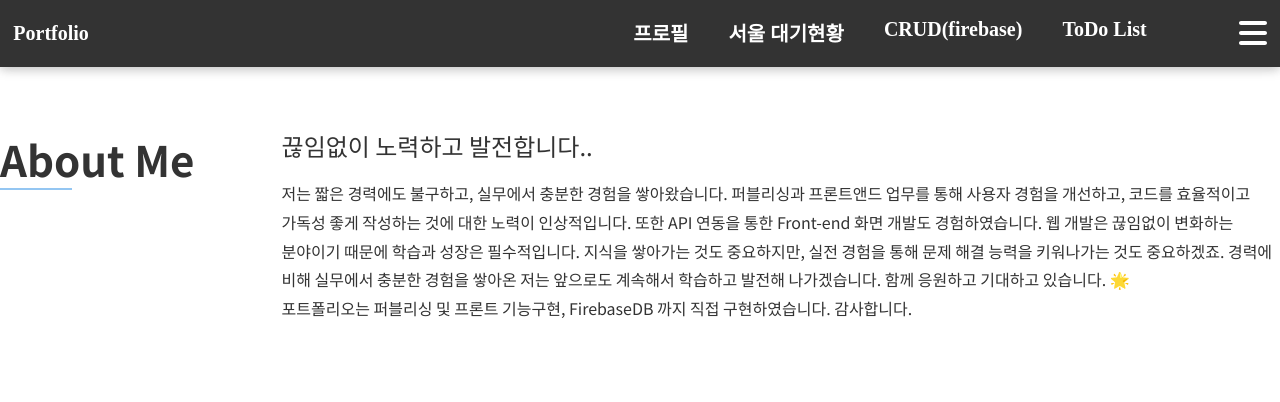
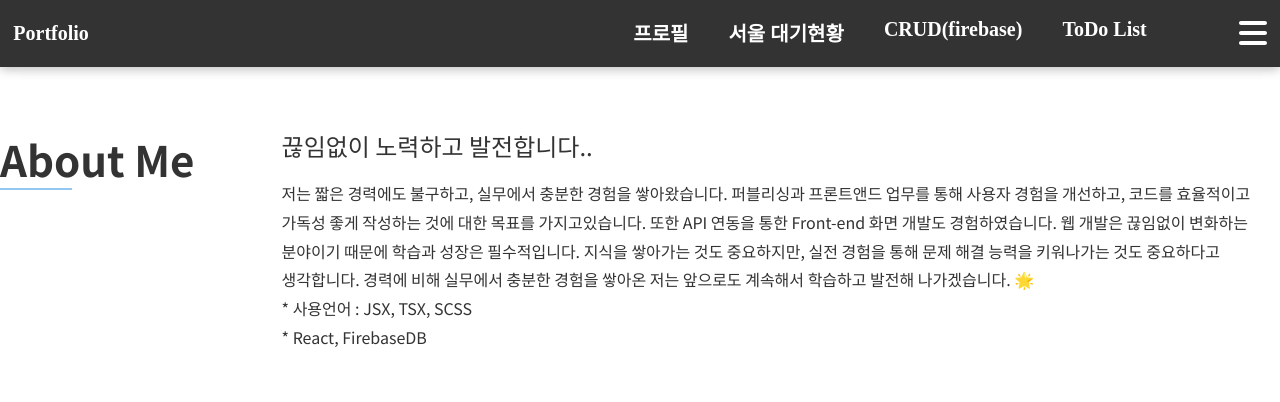
Before and after one commit to yuhyeoc/reactApp, a React app: page / in a window 1280 px wide. Shown: the top 402 px of the page. Built offline with nearby package versions, Linux system fonts and the light colour scheme.

Commit message:
프로필수정

```diff
--- a/src/component/section/profile.jsx
+++ b/src/component/section/profile.jsx
@@ -20,15 +20,15 @@ export default function Profile() {
             <p>
               저는 짧은 경력에도 불구하고, 실무에서 충분한 경험을 쌓아왔습니다.
               퍼블리싱과 프론트앤드 업무를 통해 사용자 경험을 개선하고, 코드를
-              효율적이고 가독성 좋게 작성하는 것에 대한 노력이 인상적입니다.
+              효율적이고 가독성 좋게 작성하는 것에 대한 목표를 가지고있습니다.
               또한 API 연동을 통한 Front-end 화면 개발도 경험하였습니다. 웹
               개발은 끊임없이 변화하는 분야이기 때문에 학습과 성장은
               필수적입니다. 지식을 쌓아가는 것도 중요하지만, 실전 경험을 통해
-              문제 해결 능력을 키워나가는 것도 중요하겠죠. 경력에 비해 실무에서
+              문제 해결 능력을 키워나가는 것도 중요하다고 생각합니다. 경력에 비해 실무에서
               충분한 경험을 쌓아온 저는 앞으로도 계속해서 학습하고 발전해
-              나가겠습니다. 함께 응원하고 기대하고 있습니다. 🌟<br />
-              포트폴리오는 퍼블리싱 및 프론트 기능구현, FirebaseDB 까지 직접 구현하였습니다.
-              감사합니다.
+              나가겠습니다. 🌟<br />
+              * 사용언어 : JSX, TSX, SCSS <br />
+              * React, FirebaseDB
             </p>
           </div>
         </div>
```
